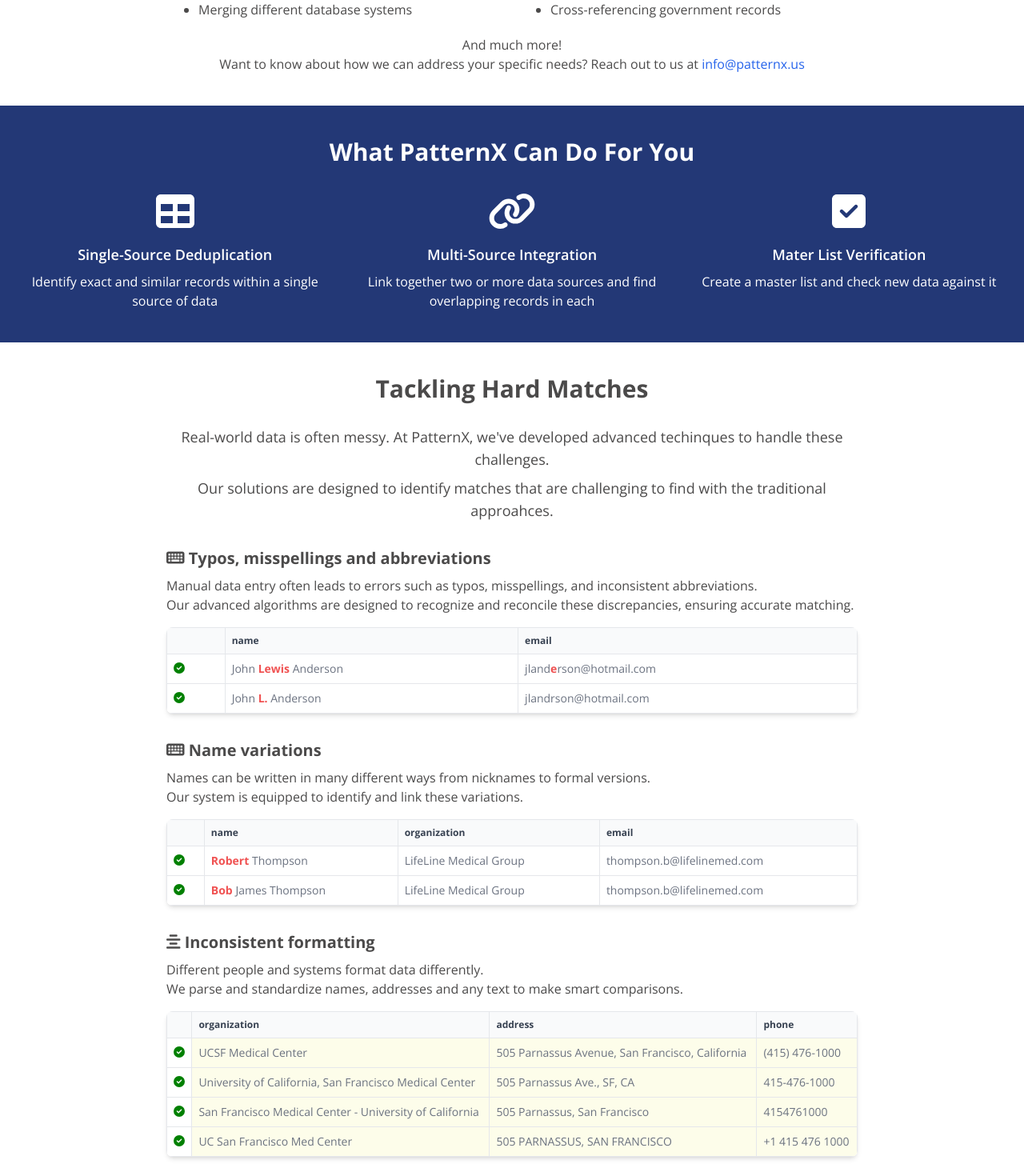
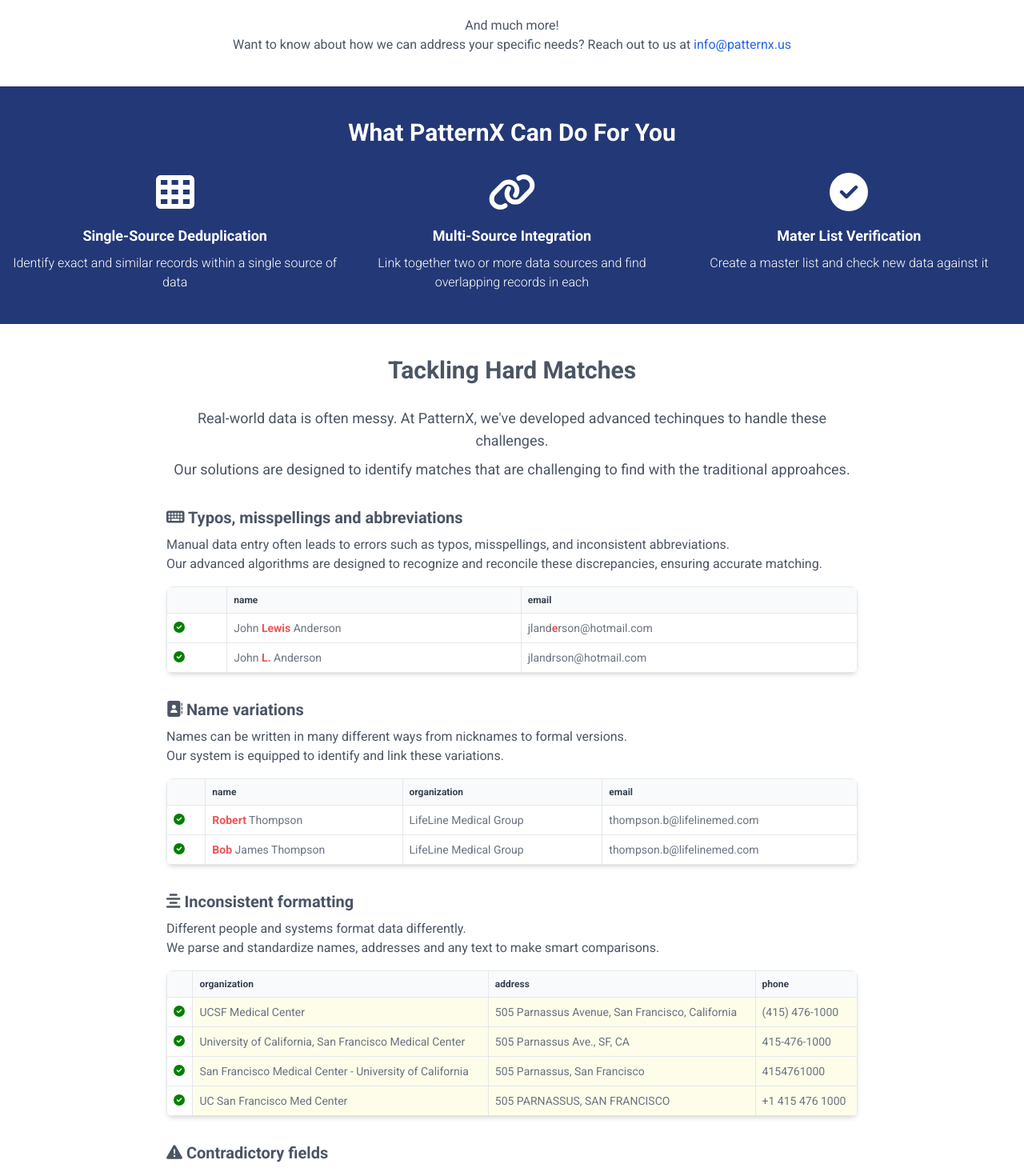
Before and after one commit to lidia-k/patternx-site, a Next.js app: page / in a window 1280 px wide. Shown: the part 1165-2630 px from the top of the page at 80% size. Built offline with nearby package versions, Linux system fonts and the light colour scheme.

Commit message:
chore: update font, color and icon

```diff
--- a/app/globals.css
+++ b/app/globals.css
@@ -9,5 +9,5 @@
 }
 
 body {
-  color: #4b4a4a;
+  @apply text-gray-600
 }
--- a/app/layout.tsx
+++ b/app/layout.tsx
@@ -1,12 +1,15 @@
 import type { Metadata } from "next";
-import { Open_Sans } from "next/font/google";
+import { Roboto } from "next/font/google";
 import { Flowbite } from "flowbite-react";
 import Theme from "@/theme.config";
 import Header from "@/components/layout/header";
 import Footer from "@/components/layout/footer";
 import "./globals.css";
 
-const openSan = Open_Sans({ subsets: ["latin"] });
+const roboto = Roboto({
+  subsets: ["latin"],
+  weight: ["300", "400", "500", "700", "900"],
+});
 
 export const metadata: Metadata = {
   title: "PatternX",
@@ -22,7 +25,7 @@
   return (
     <html lang="en">
       <Flowbite theme={{ theme: Theme }}>
-        <body className={openSan.className}>
+        <body className={roboto.className}>
           <div className="flex flex-col justify-between min-h-screen">
             <Header />
             {children}
--- a/components/home/banner.tsx
+++ b/components/home/banner.tsx
@@ -12,11 +12,11 @@
             width={160}
             height={160}
           />
-          <span className="ms-2 text-4xl sm:text-7xl font-extrabold">
+          <span className="ms-2 text-4xl sm:text-7xl font-black">
             PatternX
           </span>
         </div>
-        <h1 className="text-xl font-extrabold md:text-2xl lg:text-3xl">
+        <h1 className="text-xl font-black md:text-2xl lg:text-3xl">
           Clean, Repair and Optimize Your Data with AI
         </h1>
       </div>
--- a/components/home/hard-matches.tsx
+++ b/components/home/hard-matches.tsx
@@ -1,10 +1,11 @@
 "use client";
 
 import {
+  faAddressBook,
   faAlignCenter,
   faCheckCircle,
-  faExclamationTriangle,
   faKeyboard,
+  faWarning,
 } from "@fortawesome/free-solid-svg-icons";
 import { FontAwesomeIcon } from "@fortawesome/react-fontawesome";
 
@@ -80,7 +81,7 @@
         </div>
 
         <h2 className="text-xl font-bold mb-2">
-          <FontAwesomeIcon icon={faKeyboard} /> Name variations
+          <FontAwesomeIcon icon={faAddressBook} /> Name variations
         </h2>
         <p>
           Names can be written in many different ways from nicknames to formal versions.
@@ -216,7 +217,7 @@
         </div>
 
         <h2 className="text-xl font-bold mb-2">
-          <FontAwesomeIcon icon={faExclamationTriangle} /> Contradictory fields
+          <FontAwesomeIcon icon={faWarning} /> Contradictory fields
         </h2>
         <p>
           In some cases, data about the same entry contains contradictory information.
--- a/components/home/how-use.tsx
+++ b/components/home/how-use.tsx
@@ -1,9 +1,9 @@
 "use client";
 
 import {
-  faCheckSquare,
+  faCheckCircle,
   faLink,
-  faTable,
+  faTableCells,
 } from "@fortawesome/free-solid-svg-icons";
 import { FontAwesomeIcon } from "@fortawesome/react-fontawesome";
 
@@ -16,7 +16,7 @@
         </h3>
         <div className="grid gap-4 sm:grid-cols-3 text-center">
           <div className="mb-2 sm:mb-0">
-            <FontAwesomeIcon size="3x" icon={faTable} />
+            <FontAwesomeIcon size="3x" icon={faTableCells} />
             <h4 className="text-lg mt-4 mb-2 font-semibold">
               Single-Source Deduplication
             </h4>
@@ -37,7 +37,7 @@
           </div>
 
           <div className="mb-2 sm:mb-0">
-            <FontAwesomeIcon size="3x" icon={faCheckSquare} />
+            <FontAwesomeIcon size="3x" icon={faCheckCircle} />
             <h4 className="text-lg mt-4 mb-2 font-semibold">
               Mater List Verification
             </h4>
--- a/components/home/how-works.tsx
+++ b/components/home/how-works.tsx
@@ -2,7 +2,7 @@
 
 import {
   faCheck,
-  faDownload,
+  faCheckDouble,
   faTimes,
   faUpload,
 } from "@fortawesome/free-solid-svg-icons";
@@ -39,7 +39,7 @@
           </div>
 
           <div className="mb-2 sm:mb-0">
-            <FontAwesomeIcon size="3x" icon={faDownload} />
+            <FontAwesomeIcon size="3x" icon={faCheckDouble} />
             <h4 className="text-lg mt-4 mb-2 font-semibold">
               Validate and review
             </h4>
--- a/components/home/questions.tsx
+++ b/components/home/questions.tsx
@@ -10,7 +10,7 @@
       </h3>
       <p className="text-center">
         We&apos;re happy to help!{" "}
-        <Link href="#" className="text-primary hover:underline">
+        <Link href={"mailto:" + process.env.NEXT_PUBLIC_EMAIL} className="text-primary hover:underline">
           Contact us.
         </Link>
       </p>
--- a/components/layout/content.tsx
+++ b/components/layout/content.tsx
@@ -20,11 +20,11 @@
             width={100}
             height={100}
           />
-          <span className="ms-2 text-3xl sm:text-5xl font-extrabold">
+          <span className="ms-2 text-3xl sm:text-5xl font-black">
             PatternX
           </span>
         </div>
-        <h2 className="text-lg font-extrabold md:text-xl">
+        <h2 className="text-lg font-black md:text-xl">
           Clean, Repair and Optimize Your Data with AI
         </h2>
       </div>
--- a/theme.config.ts
+++ b/theme.config.ts
@@ -9,7 +9,7 @@
       base: "block py-2 pl-3 pr-4 md:p-0",
       active: {
         on: "bg-primary text-white dark:text-white md:bg-transparent md:text-primary",
-        off: "border-b border-gray-100 text-gray-800 hover:bg-gray-50 dark:border-gray-700 dark:text-gray-400 dark:hover:bg-gray-700 dark:hover:text-white md:border-0 md:hover:bg-transparent md:hover:text-blue-700 md:dark:hover:bg-transparent md:dark:hover:text-white",
+        off: "border-b border-gray-100 text-gray-600 hover:bg-gray-50 dark:border-gray-700 dark:text-gray-400 dark:hover:bg-gray-700 dark:hover:text-white md:border-0 md:hover:bg-transparent md:hover:text-blue-700 md:dark:hover:bg-transparent md:dark:hover:text-white",
       },
     },
     toggle: {
```
